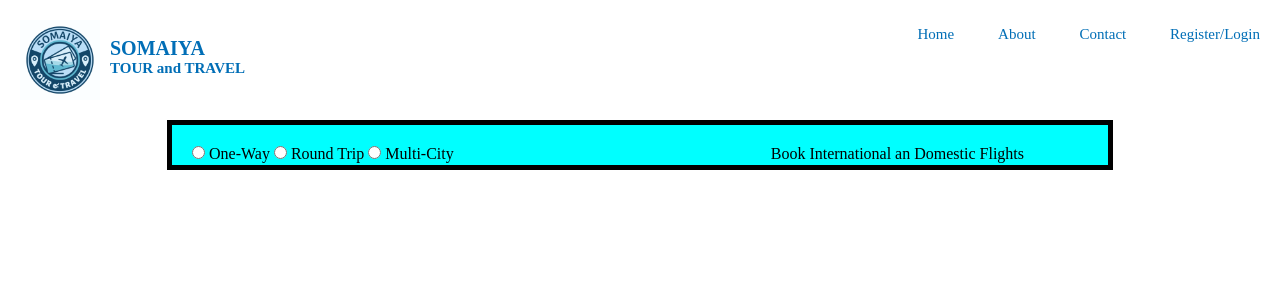
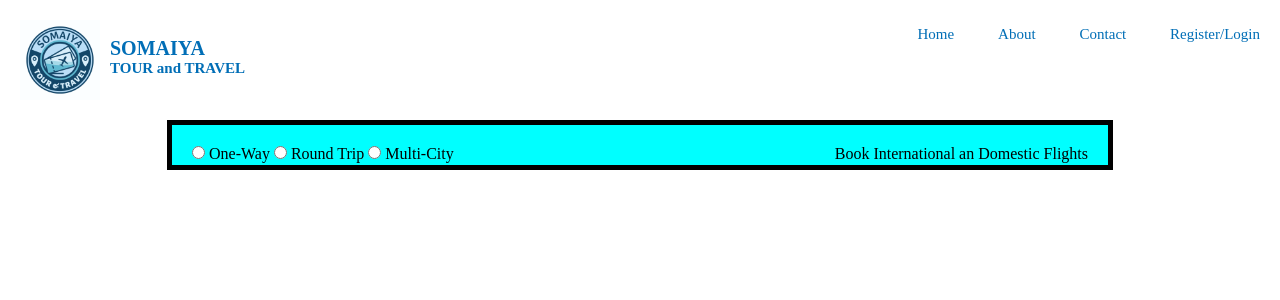
Before and after one commit to wtprojectttt/bookkaro, a PHP site: page /fbooking.html in a window 1280 px wide. Shown: the top 300 px of the page. Run offline with PHP 8.4, Linux system fonts and the light colour scheme.

Commit message:
GORYUTENMETSU

```diff
--- a/fbooking.css
+++ b/fbooking.css
@@ -100,6 +100,6 @@
 
 .ahh{
     position: absolute;
-    right: 20%;
+    right: 15%;
     float: right;
 }
```
